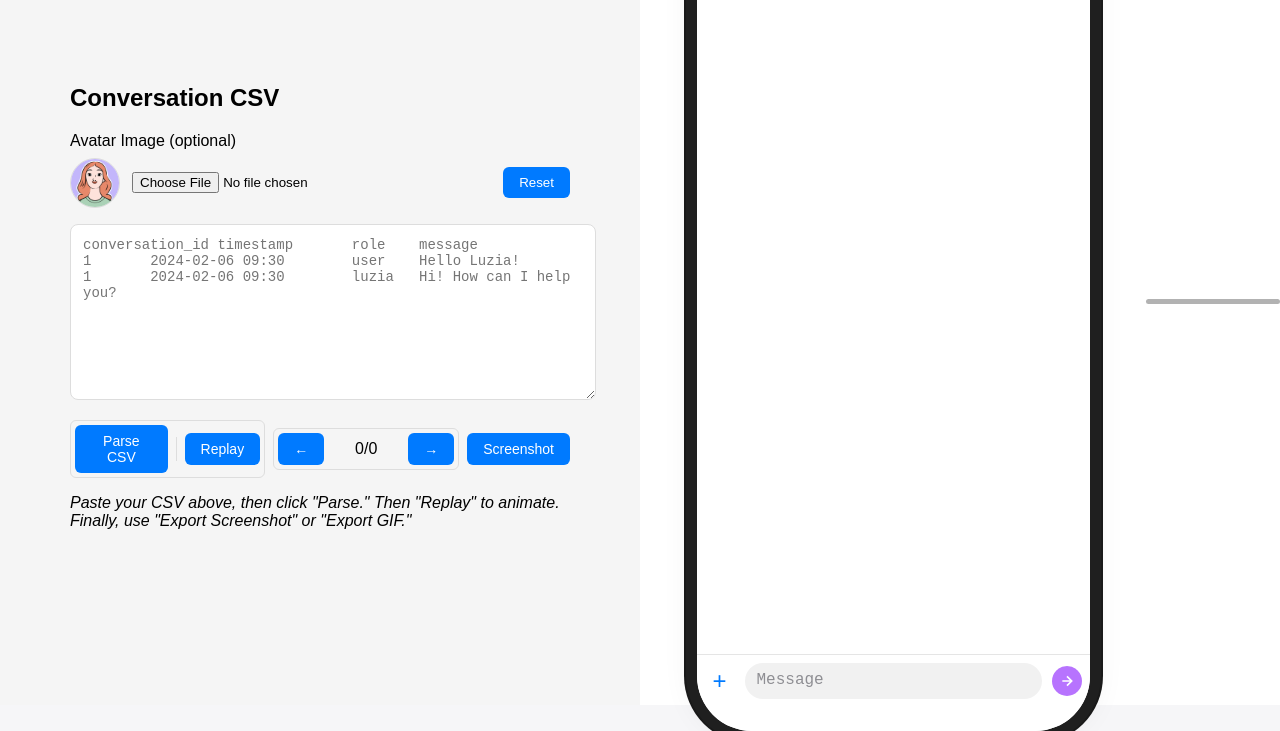
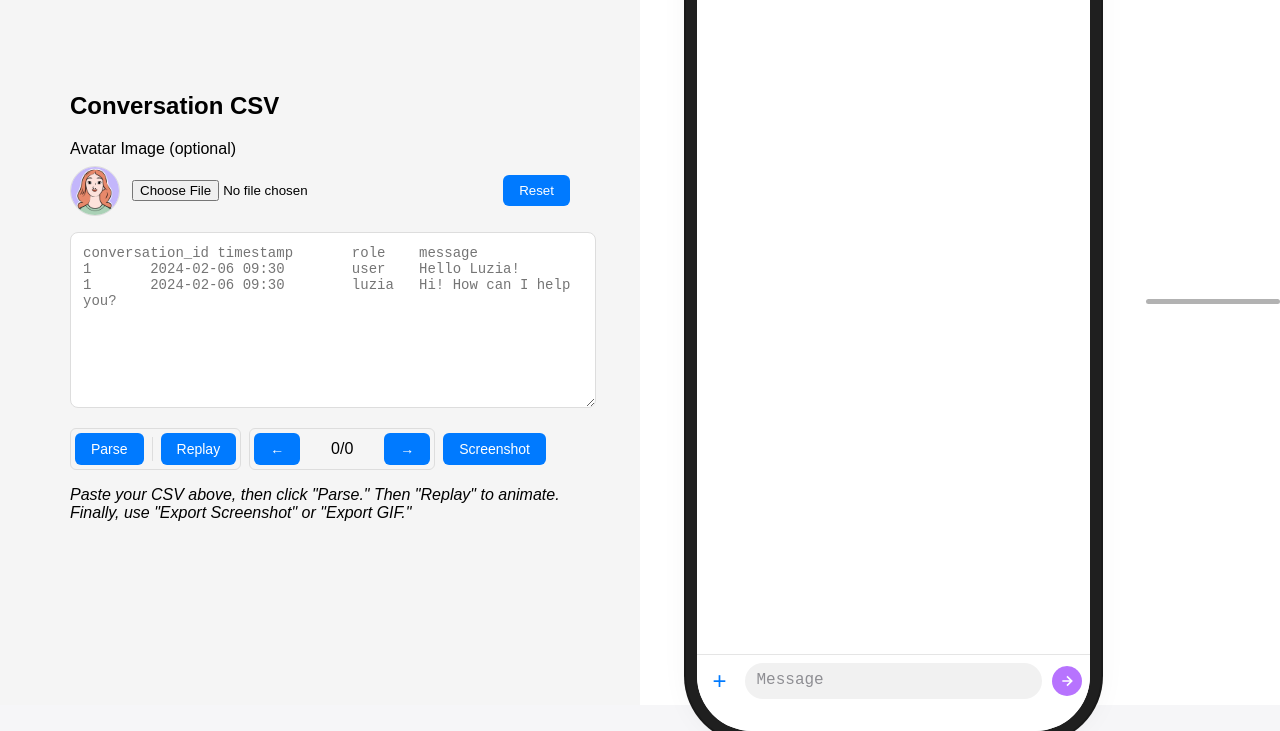
Before and after one commit to jram8875/luzia-simulator, a website: page index.html in a window 1280 px wide. Shown: the part 95-826 px from the top of the page. Drawn offline with nearby package versions, Linux system fonts and the light colour scheme.

Commit message:
Button visual improvement

```diff
--- a/index.html
+++ b/index.html
@@ -440,7 +440,7 @@
             <textarea id="csvInput" placeholder="conversation_id&#9;timestamp&#9;role&#9;message&#10;1&#9;2024-02-06 09:30&#9;user&#9;Hello Luzia!&#10;1&#9;2024-02-06 09:30&#9;luzia&#9;Hi! How can I help you?"></textarea>
             <div id="controls" style="display: flex; align-items: center; gap: 8px;">
                 <div style="display: flex; align-items: center; border: 1px solid #ddd; padding: 4px; border-radius: 6px;">
-                    <button id="parseBtn">Parse CSV</button>
+                    <button id="parseBtn">Parse</button>
                     <div style="width: 1px; height: 24px; background: #ddd; margin: 0 8px;"></div>
                     <button id="replayBtn">Replay</button>
                 </div>
```
